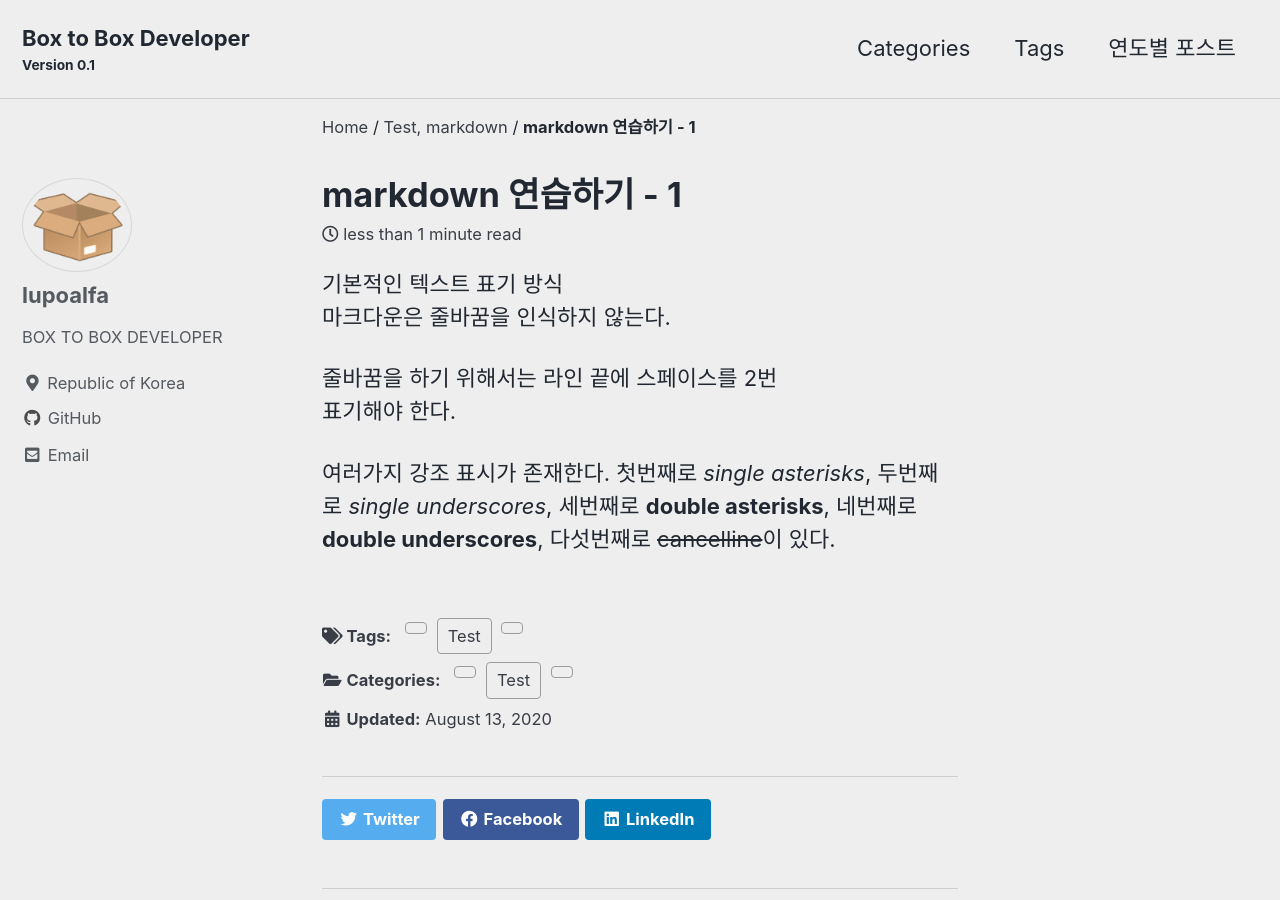
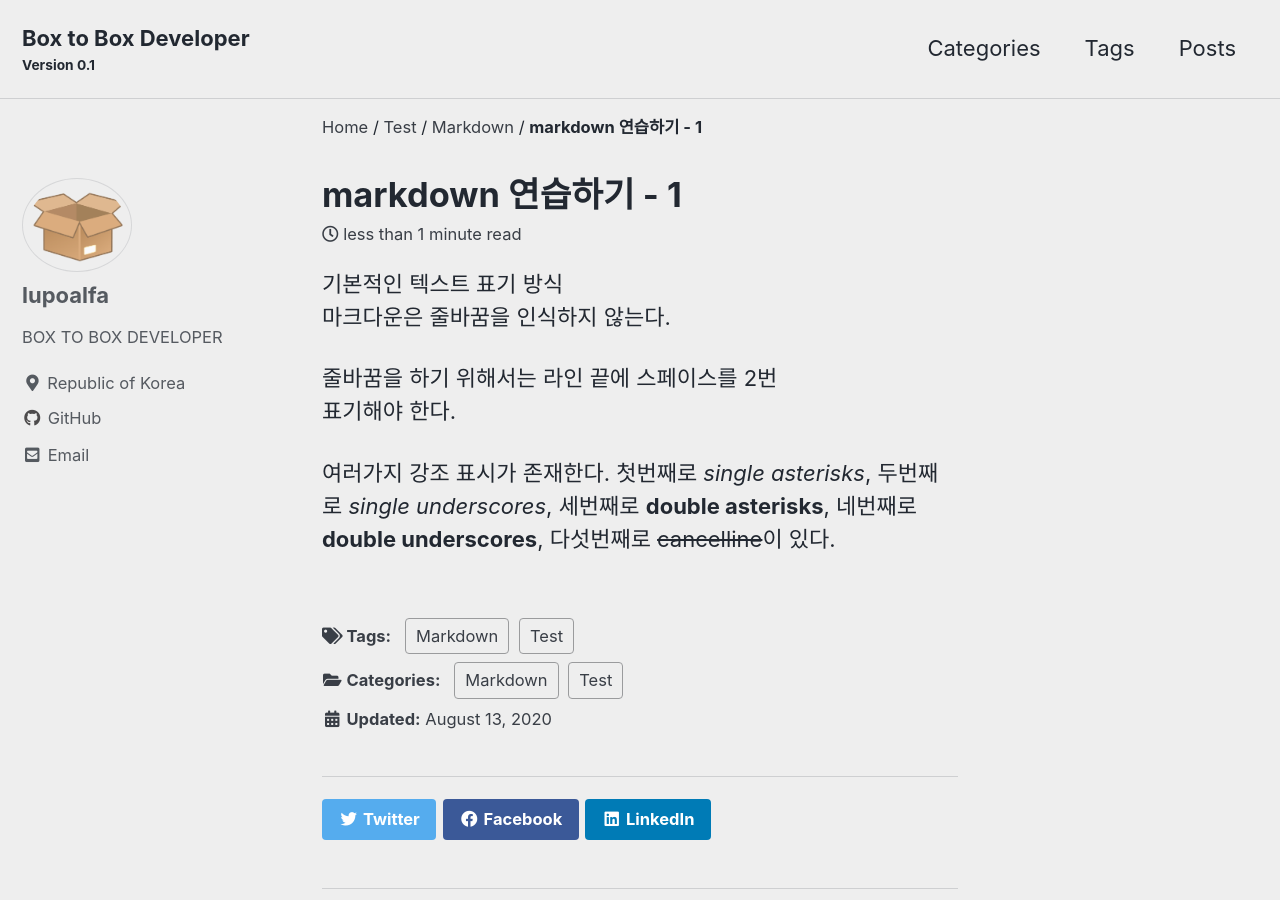
Before and after one commit to lupoalfa/lupoalfa.github.io, a Jekyll site: the page built from _posts/2020-08-13-markdown-practice.md, in a window 1280 px wide and 900 px high. Built offline with Jekyll 4.4.1, drawn with Linux system fonts in a browser that asks for light colours; cached includes are drawn as plain includes; comment, search, counter and statistics services are not loaded.

Commit message:
update navigation.yml, post

```diff
--- a/_data/navigation.yml
+++ b/_data/navigation.yml
@@ -4,7 +4,7 @@ main:
     url: /categories/
   - title: "Tags"
     url: /tags/
-  - title: "연도별 포스트"
+  - title: "Posts"
     url: /posts/
 
   #- title: "Quick-Start Guide"
--- a/_posts/2020-08-13-markdown-practice.md
+++ b/_posts/2020-08-13-markdown-practice.md
@@ -1,9 +1,11 @@
 ---
 title: markdown 연습하기 - 1
 tags:
-- Test, Markdown
+- Test
+- Markdown
 categories:
-- Test, Markdown
+- Test
+- Markdown
 ---
 
 기본적인 텍스트 표기 방식
```
